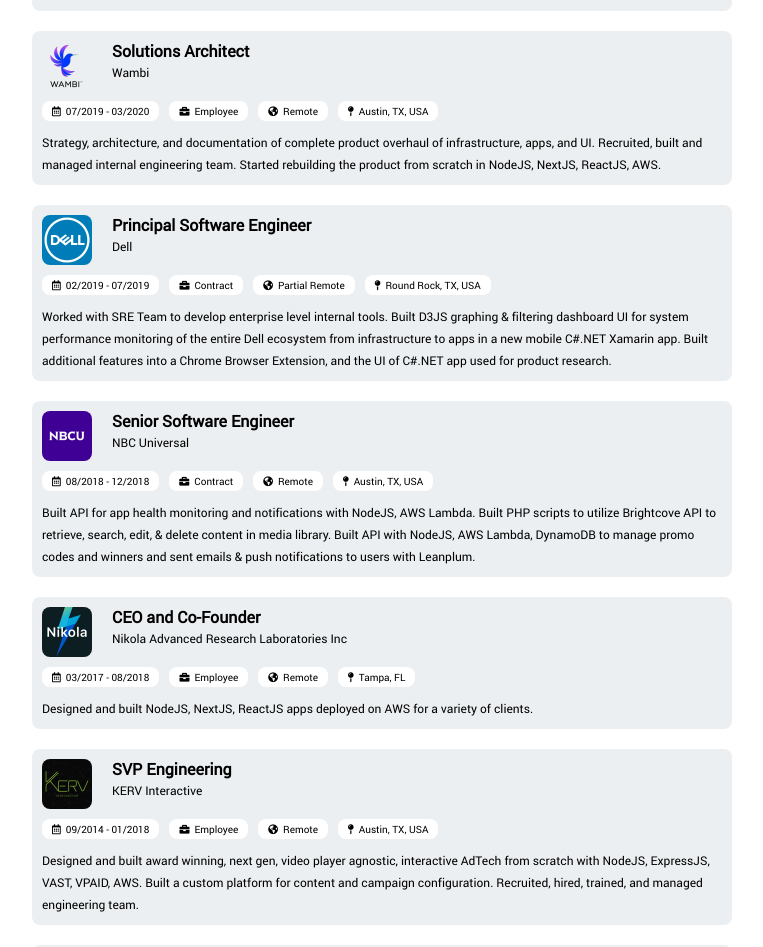
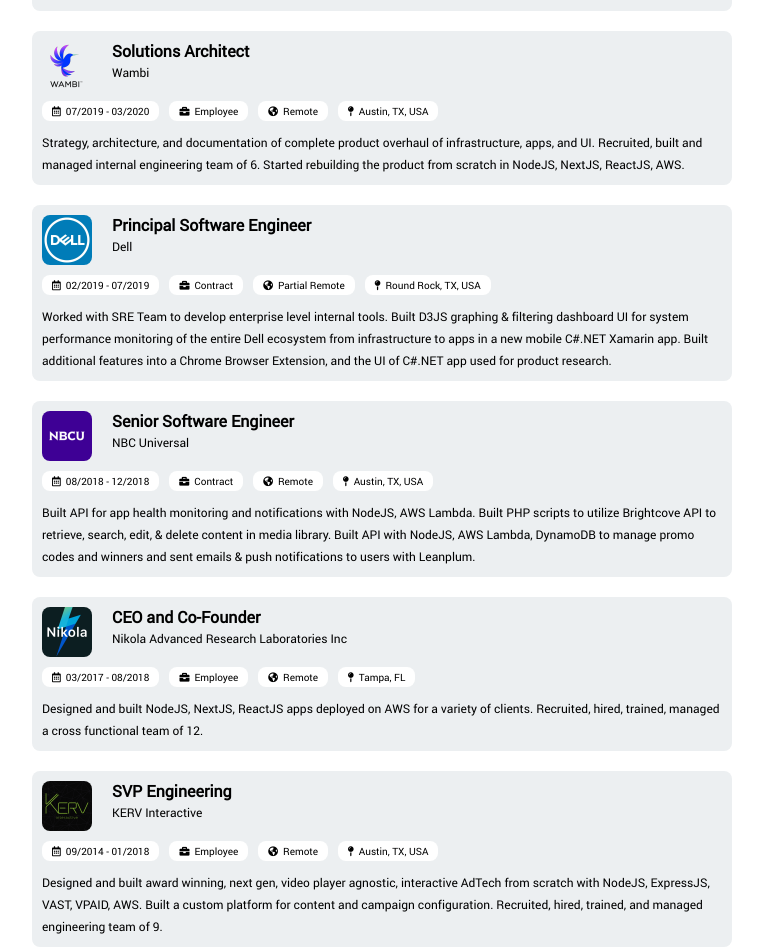
Before and after one commit to kramergatos/kramergatos-ui, a Next.js app: page /joe in a window 1280 px wide. Shown: the part 3623-4570 px from the top of the page, without its empty margins (258-1021 px from the left). Built offline with nearby package versions, Linux system fonts and the light colour scheme.

Commit message:
job description updates

```diff
--- a/pages/joe.js
+++ b/pages/joe.js
@@ -75,7 +75,7 @@
         dateEnd: "03/2020",
         status: "Employee",
         remote: 1,
-        description: "Strategy, architecture, and documentation of complete product overhaul of infrastructure, apps, and UI. Recruited, built and managed internal engineering team. Started rebuilding the product from scratch in NodeJS, NextJS, ReactJS, AWS.",
+        description: "Strategy, architecture, and documentation of complete product overhaul of infrastructure, apps, and UI. Recruited, built and managed internal engineering team of 6. Started rebuilding the product from scratch in NodeJS, NextJS, ReactJS, AWS.",
         logo: "wambi.png"
       },
       {
@@ -113,7 +113,7 @@
         dateEnd: "08/2018",
         status: "Employee",
         remote: 1,
-        description:"Designed and built NodeJS, NextJS, ReactJS apps deployed on AWS for a variety of clients.",
+        description:"Designed and built NodeJS, NextJS, ReactJS apps deployed on AWS for a variety of clients. Recruited, hired, trained, managed a cross functional team of 12.",
         logo: "nikola.png"
       },
       {
@@ -126,7 +126,7 @@
         dateEnd: "01/2018",
         status: "Employee",
         remote: 1,
-        description:"Designed and built award winning, next gen, video player agnostic, interactive AdTech from scratch with NodeJS, ExpressJS, VAST, VPAID, AWS. Built a custom platform for content and campaign configuration. Recruited, hired, trained, and managed engineering team.",
+        description:"Designed and built award winning, next gen, video player agnostic, interactive AdTech from scratch with NodeJS, ExpressJS, VAST, VPAID, AWS. Built a custom platform for content and campaign configuration. Recruited, hired, trained, and managed engineering team of 9.",
         logo: "kerv.png"
       },
       {
```
Also changed, not shown: 1 other file (tests, documents, lock files or other folders).
